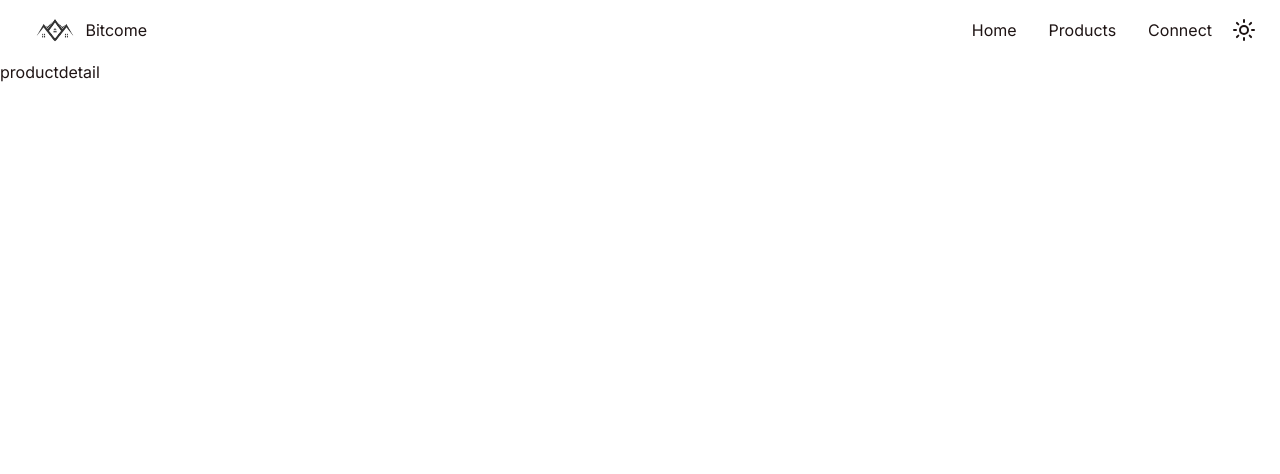
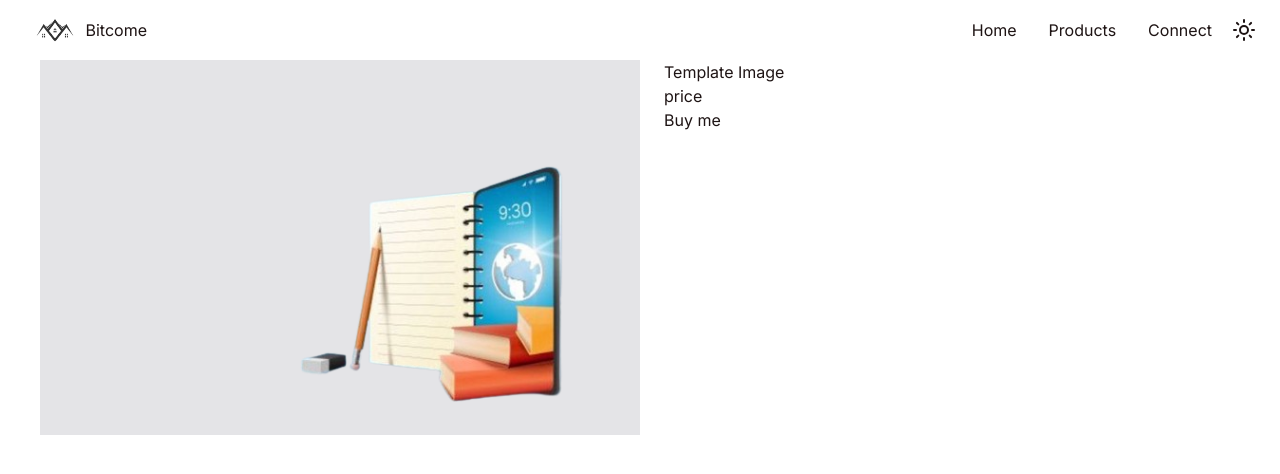
Before and after one commit to Preciousnnebuogor/bookton, a Next.js app: page /product-details in a window 1280 px wide. Shown: the top 474 px of the page. Built offline with nearby package versions, Linux system fonts and the light colour scheme.

Commit message:
added product-details page

```diff
--- a/app/product-details/page.tsx
+++ b/app/product-details/page.tsx
@@ -1,5 +1,20 @@
+import { ImageApp } from "@/lib/appImages";
+
 export default function ProductDetails(){
     return <div>
-        productdetail
+        <div className={"grid grid-cols-1 md:grid-cols-[50%_50%] gap-x-6 px-10"}>
+            <div className={`bg-zinc-200 mb:mb-0 mb-4`}>
+            <img src={ImageApp.hero1}/>
+            </div>
+            <div>
+
+                <div>
+                    <p>Template Image</p>
+                </div>
+                <p>price</p>
+                <div><button>Buy me</button></div>
+
+            </div>
+        </div>
     </div>
 }
```
